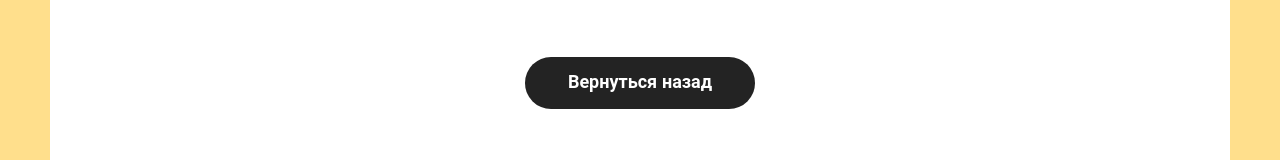
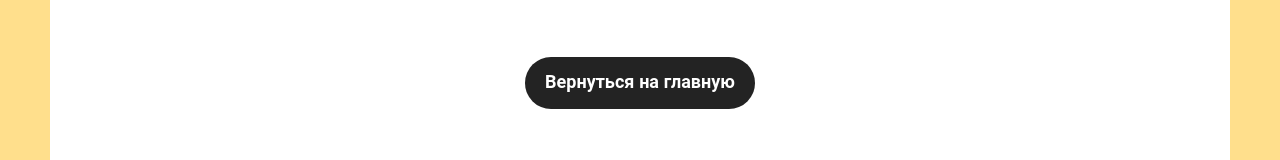
Before and after one commit to FrenzyPet/pizza_shop, a React (Create React App) app: page /basket in a window 1280 px wide. Shown: the part 672-832 px from the top of the page. Built offline with nearby package versions, Linux system fonts and the light colour scheme.

Commit message:
рефакторинг App через Outlet из react-router-dom

```diff
--- a/src/App.tsx
+++ b/src/App.tsx
@@ -2,7 +2,7 @@
 import './scss/app.scss'
 import React from 'react'
 import { Route, Routes } from 'react-router-dom'
-import Header from './components/Header'
+import MainLayout from './layout/MainLayout'
 import Basket from './pages/Basket'
 import FullPizza from './pages/FullPizza'
 import Home from './pages/Home'
@@ -10,19 +10,14 @@
 
 const App: FC = () => {
   return (
-    <div className="wrapper">
-      <Header />
-      <div className="content">
-        <div className="container">
     <Routes>
+      <Route path="/" element={<MainLayout />}>
         <Route path="/" element={<Home />} />
         <Route path="/basket" element={<Basket />} />
         <Route path="/pizza/:id" element={<FullPizza />} />
         <Route path="*" element={<NotFound />} />
+      </Route>
     </Routes>
-        </div>
-      </div>
-    </div>
   )
 }
 
--- /dev/null
+++ b/src/layout/MainLayout.tsx
@@ -0,0 +1,18 @@
+import { FC } from 'react'
+import { Outlet } from 'react-router-dom'
+import Header from '../components/Header'
+
+const MainLayout: FC = () => {
+  return (
+    <div className="wrapper">
+      <Header />
+      <div className="content">
+        <div className="container">
+          <Outlet />
+        </div>
+      </div>
+    </div>
+  )
+}
+
+export default MainLayout
--- a/src/pages/BasketEmpty.tsx
+++ b/src/pages/BasketEmpty.tsx
@@ -14,7 +14,7 @@
         </p>
         <img src={basketEmptyimg} alt="Empty cart" />
         <Link to="/" className="button button--black">
-          <span>Вернуться назад</span>
+          <span>Вернуться на главную</span>
         </Link>
       </div>
     </div>
```
Lines whose indentation alone changed are shown as unchanged.
